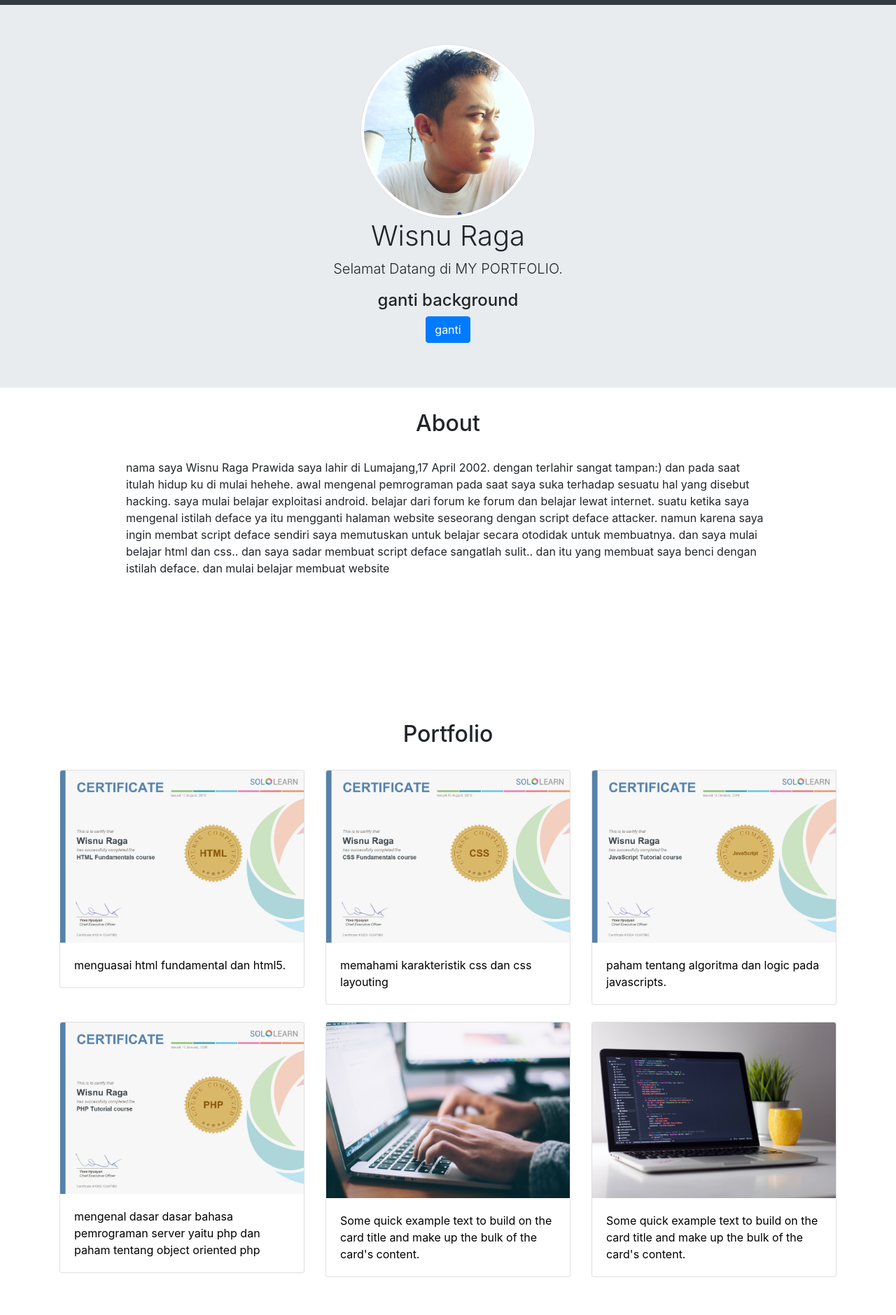
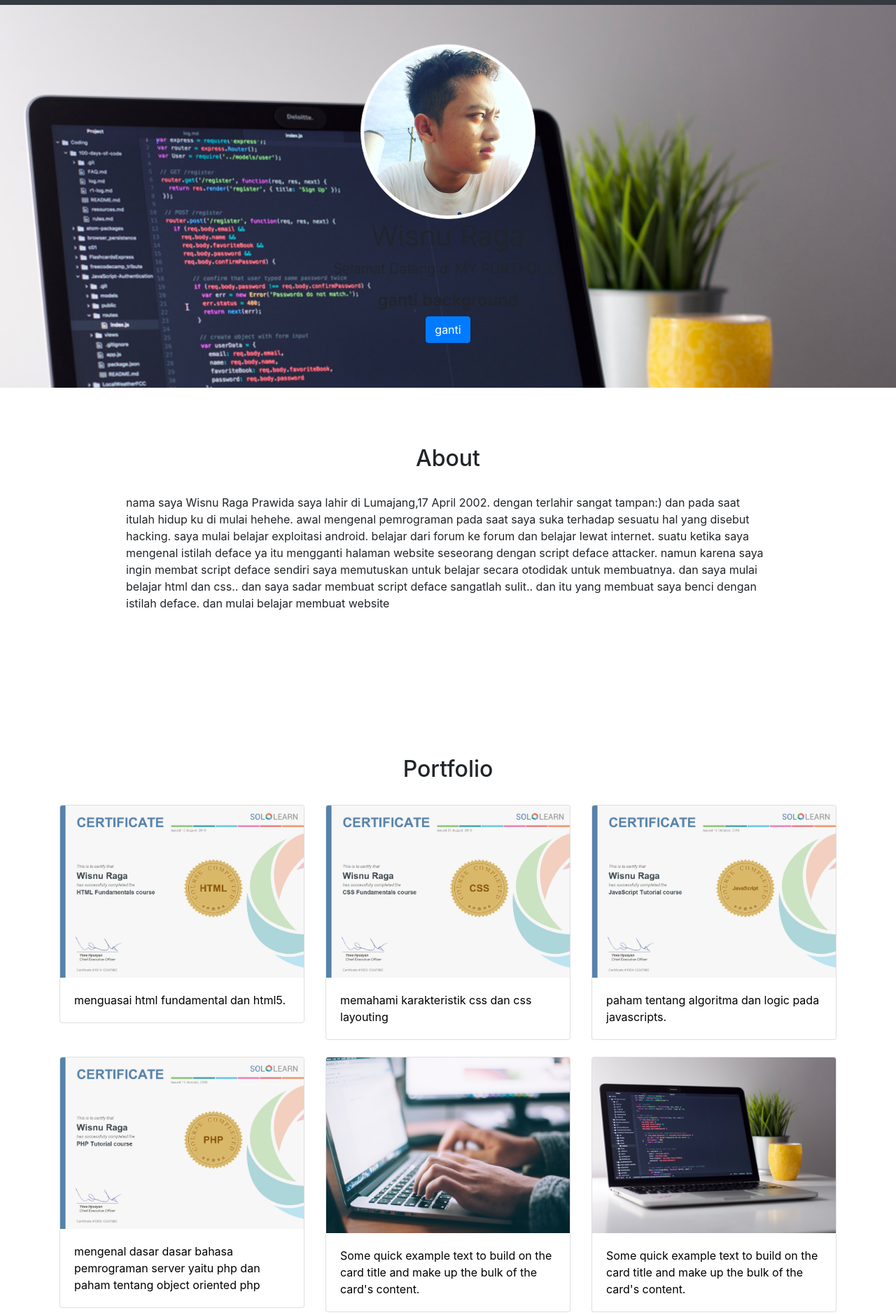
Before and after one commit to wisnuragaprawida/portfolio, a PHP site: page /index.html in a window 1280 px wide. Shown: the part 49-1928 px from the top of the page at 70% size. Run offline with PHP 8.4, Linux system fonts and the light colour scheme.

Commit message:
mengubah background dan membuat landing page

```diff
--- a/index.html
+++ b/index.html
@@ -22,16 +22,16 @@
   <div class="collapse navbar-collapse" id="navbarNavAltMarkup">
     <div class="navbar-nav">
       <a class="nav-item nav-link active" href="#">Home <span class="sr-only">(current)</span></a>
-      <a class="nav-item nav-link" href="#">About</a>
-      <a class="nav-item nav-link" href="#">Portfolio</a>
-      <a class="nav-item nav-link" href="#">Contact</a>
+      <a class="nav-item nav-link" href="#about">About</a>
+      <a class="nav-item nav-link" href="#portfolio">Portfolio</a>
+      <a class="nav-item nav-link" href="#contact">Contact</a>
     </div>
   </div>
   </div>
 </nav>
 
 
-<div class="jumbotron jumbotron-fluid">
+<div class="jumbotron jumbotron-fluid ">
   <div class="container text-center ">
     <img src="img/gans.jpg" class="rounded-circle img-thumbnail  gmbrprofil" >
     <h1 class="display-4 tulisanprofil">Wisnu Raga</h1>
--- a/index.php
+++ b/index.php
@@ -63,7 +63,7 @@ if(isset($_POST["kirim"])){
 
 <div class="jumbotron jumbotron-fluid">
   <div class="container text-center ">
-    <img src="img/wisnu.jpg" class="rounded-circle img-thumbnail  gmbrprofil" >
+    <img src="img/gans.jpg" class="rounded-circle img-thumbnail  gmbrprofil" >
     <h1 class="display-4 tulisanprofil">Wisnu Raga</h1>
     <p class="lead tulisanprofil1" id="tmbl">Selamat Datang di MY PORTFOLIO.</p>
   </div>
--- a/mycss.css
+++ b/mycss.css
@@ -19,8 +19,16 @@ section{
 	font-size: 20px;
 }
 
-
-
+.about{
+	padding-top: 50px;
+}
+.portfolio{
+	padding-top: 50px;
+}
+.jumbotron{
+	background-image: url(thumbs/6.png);
+	background-size: cover;
+}
 
 
 
```
